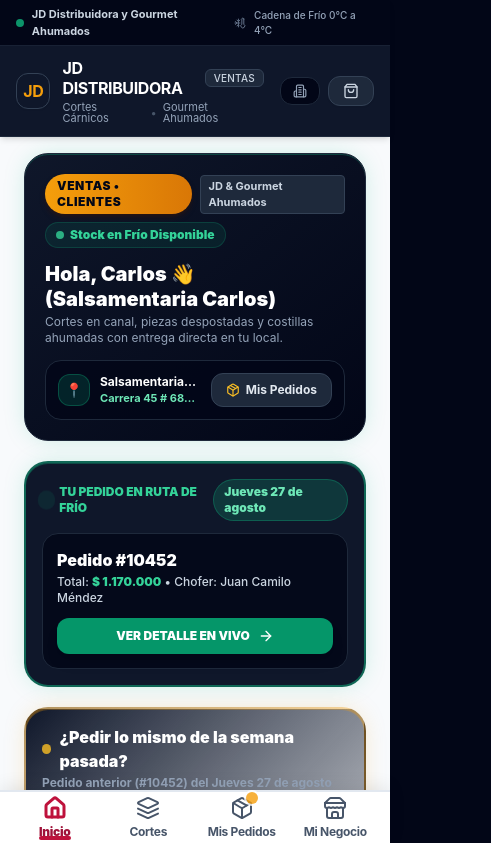
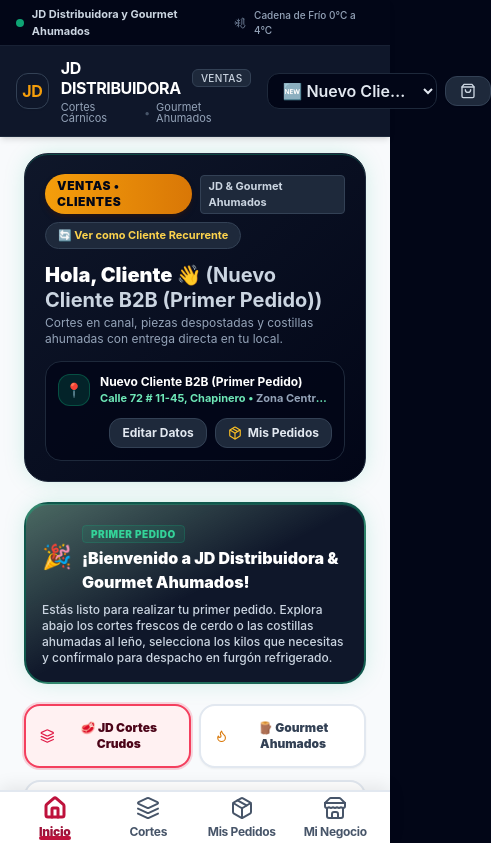
Before and after one commit to S3baz94/jd-distribuidora, a Next.js app: page / in a window 390 px wide. Shown: the top 843 px of the page, 491 px wide, since content can reach past the window. Built offline with nearby package versions, Linux system fonts and the light colour scheme.

Commit message:
feat: first-time customer demo mode with interactive customer switcher

```diff
--- a/src/app/page.tsx
+++ b/src/app/page.tsx
@@ -26,6 +26,8 @@ import {
 export default function HomePage() {
   const {
     customer,
+    allCustomers,
+    switchCustomer,
     activeOrder,
     lastOrder,
     products,
@@ -46,6 +48,8 @@ export default function HomePage() {
   const [isRepeatModalOpen, setIsRepeatModalOpen] = useState(false);
   const [isRepeating, setIsRepeating] = useState(false);
   const [quickQtys, setQuickQtys] = useState<Record<string, number>>({});
+
+  const isNewCustomer = customer.id === "cust-nuevo";
 
   // Filter products by selected brand and search query
   const filteredProducts = useMemo(() => {
@@ -86,7 +90,7 @@ export default function HomePage() {
 
   return (
     <div className="max-w-4xl mx-auto px-3 sm:px-4 py-4 space-y-5 pb-28">
-      {/* 1. Header con Colores Vivos y Glassmorphism */}
+      {/* 1. Header con Colores Vivos y Selector de Cliente */}
       <div className="bg-gradient-to-br from-slate-900 via-slate-850 to-slate-950 text-white rounded-3xl p-5 md:p-6 shadow-2xl border border-slate-800 space-y-3.5 glow-emerald-card">
         <div className="flex flex-wrap items-center justify-between gap-2">
           <div className="flex items-center gap-2">
@@ -97,23 +101,42 @@ export default function HomePage() {
               JD & Gourmet Ahumados
             </span>
           </div>
-          <span className="text-emerald-400 font-black text-xs flex items-center gap-1.5 bg-emerald-500/10 px-2.5 py-1 rounded-full border border-emerald-500/20">
-            <span className="w-2 h-2 rounded-full bg-emerald-400 animate-pulse" />
-            <span>Stock en Frío Disponible</span>
-          </span>
+
+          <div className="flex items-center gap-2">
+            {isNewCustomer ? (
+              <button
+                type="button"
+                onClick={() => switchCustomer("cust-carlos")}
+                className="text-[11px] bg-slate-800 hover:bg-slate-700 text-amber-300 font-bold px-3 py-1 rounded-full border border-slate-700 transition-colors"
+                title="Cambiar a cliente con historial"
+              >
+                🔄 Ver como Cliente Recurrente
+              </button>
+            ) : (
+              <button
+                type="button"
+                onClick={() => switchCustomer("cust-nuevo")}
+                className="text-[11px] bg-emerald-950/60 hover:bg-emerald-900 text-emerald-300 font-bold px-3 py-1 rounded-full border border-emerald-700/60 transition-colors flex items-center gap-1.5"
+                title="Probar experiencia limpia sin pedidos previos"
+              >
+                <span className="w-1.5 h-1.5 rounded-full bg-emerald-400 animate-pulse" />
+                <span>🆕 Probar como Cliente Nuevo</span>
+              </button>
+            )}
+          </div>
         </div>
 
         <div>
           <h1 className="text-xl sm:text-2xl font-black text-white leading-tight">
-            Hola, {customer.contactName.split(" ")[0]} 👋 ({customer.businessName})
+            Hola, {customer.contactName.split(" ")[0]} 👋 <span className="text-slate-300 font-bold">({customer.businessName})</span>
           </h1>
           <p className="text-xs sm:text-sm text-slate-400 mt-0.5">
             Cortes en canal, piezas despostadas y costillas ahumadas con entrega directa en tu local.
           </p>
         </div>
 
-        {/* Dirección de Entrega */}
-        <div className="bg-slate-950/80 rounded-2xl p-3 border border-slate-800 flex items-center justify-between gap-3 text-xs">
+        {/* Dirección de Entrega & Acceso a Perfil */}
+        <div className="bg-slate-950/80 rounded-2xl p-3 border border-slate-800 flex flex-col sm:flex-row sm:items-center justify-between gap-3 text-xs">
           <div className="flex items-center gap-2.5 min-w-0">
             <div className="w-8 h-8 rounded-xl bg-emerald-600/20 text-emerald-400 flex items-center justify-center text-sm font-black border border-emerald-500/30 flex-shrink-0">
               📍
@@ -128,17 +151,45 @@ export default function HomePage() {
             </div>
           </div>
 
+          <div className="flex items-center gap-2 flex-shrink-0 self-end sm:self-auto">
+            <Link
+              href="/cuenta"
+              className="px-3 py-1.5 rounded-xl bg-slate-800 hover:bg-slate-750 text-slate-200 font-bold text-xs whitespace-nowrap transition-colors border border-slate-700"
+            >
+              Editar Datos
+            </Link>
             <Link
               href="/pedidos"
-            className="px-3.5 py-2 rounded-xl bg-slate-800 hover:bg-slate-700 text-slate-200 font-bold text-xs whitespace-nowrap flex-shrink-0 transition-colors border border-slate-700 active:scale-95 flex items-center gap-1.5"
+              className="px-3 py-1.5 rounded-xl bg-slate-800 hover:bg-slate-750 text-slate-200 font-bold text-xs whitespace-nowrap transition-colors border border-slate-700 flex items-center gap-1.5"
             >
               <Package className="w-3.5 h-3.5 text-amber-400" />
               <span>Mis Pedidos</span>
             </Link>
           </div>
         </div>
+      </div>
 
-      {/* 2. Pedido Activo en Camino (Si existe) */}
+      {/* 2. Onboarding Banner para Cliente Nuevo */}
+      {isNewCustomer && (
+        <div className="bg-gradient-to-br from-emerald-950/70 via-slate-900 to-slate-900 border-2 border-emerald-500/40 rounded-3xl p-4 sm:p-5 shadow-xl text-white space-y-2 glow-emerald-card animate-in fade-in">
+          <div className="flex items-center gap-2.5">
+            <span className="text-2xl">🎉</span>
+            <div>
+              <span className="text-[10px] font-black uppercase tracking-wider text-emerald-400 bg-emerald-500/10 px-2 py-0.5 rounded border border-emerald-500/20">
+                Primer Pedido
+              </span>
+              <h2 className="text-base sm:text-lg font-black text-white mt-0.5">
+                ¡Bienvenido a JD Distribuidora & Gourmet Ahumados!
+              </h2>
+            </div>
+          </div>
+          <p className="text-xs sm:text-sm text-slate-300 font-medium">
+            Estás listo para realizar tu primer pedido. Explora abajo los cortes frescos de cerdo o las costillas ahumadas al leño, selecciona los kilos que necesitas y confírmalo para despacho en furgón refrigerado.
+          </p>
+        </div>
+      )}
+
+      {/* 3. Pedido Activo en Camino (Si existe) */}
       {activeOrder && (
         <div className="bg-gradient-to-br from-slate-900 via-slate-850 to-slate-900 border-2 border-emerald-500/50 rounded-3xl p-4 sm:p-5 shadow-2xl space-y-3 glow-emerald-card text-white">
           <div className="flex items-center justify-between">
--- a/src/components/layout/Header.tsx
+++ b/src/components/layout/Header.tsx
@@ -21,6 +21,8 @@ export const Header: React.FC = () => {
   const pathname = usePathname();
   const {
     customer,
+    allCustomers,
+    switchCustomer,
     cartTotal,
     cartKg,
     cartItemsCount,
@@ -93,23 +95,27 @@ export const Header: React.FC = () => {
 
         {/* Right side: Client Business Badge & Cart Button */}
         <div className="flex items-center gap-2 sm:gap-3">
-          {/* Customer info pill */}
-          <div className="flex items-center gap-2 px-3 py-1.5 rounded-xl bg-slate-950 border border-slate-800 text-left text-xs">
-            <Building2 className="w-3.5 h-3.5 text-slate-400 flex-shrink-0" />
-            <div className="hidden sm:block">
-              <p className="font-semibold text-slate-200 leading-none truncate max-w-[130px]">
-                {customer.businessName}
-              </p>
-              <p className="text-[10px] text-slate-400 leading-none mt-0.5">
-                {customer.assignedPriceListName || customer.contactName}
-              </p>
-            </div>
+          {/* Customer info selector */}
+          <div className="relative">
+            <select
+              value={customer.id}
+              onChange={(e) => switchCustomer(e.target.value)}
+              className="bg-slate-950 hover:bg-slate-850 border border-slate-800 text-slate-200 text-xs font-semibold rounded-xl px-2.5 py-1.5 focus:outline-none focus:border-slate-700 cursor-pointer max-w-[170px] sm:max-w-[220px] truncate"
+              title="Cambiar cliente o probar como Cliente Nuevo"
+            >
+              {allCustomers.map((c) => (
+                <option key={c.id} value={c.id}>
+                  {c.id === "cust-nuevo" ? "🆕 " : "🏪 "}
+                  {c.businessName}
+                </option>
+              ))}
+            </select>
           </div>
 
           {/* Cart Button */}
           <button
             onClick={() => setIsCartOpen(true)}
-            className="flex items-center gap-2 px-3.5 py-1.5 rounded-xl bg-slate-800 hover:bg-slate-700 text-white border border-slate-700 text-xs font-semibold shadow-sm transition-all relative"
+            className="flex items-center gap-2 px-3.5 py-1.5 rounded-xl bg-slate-800 hover:bg-slate-700 text-white border border-slate-700 text-xs font-semibold shadow-sm transition-all relative flex-shrink-0"
             title="Ver pedido actual"
           >
             <ShoppingBag className="w-4 h-4 text-slate-300" />
--- a/src/services/mockData.ts
+++ b/src/services/mockData.ts
@@ -12,6 +12,26 @@ export const DEMO_COMPANY = {
 };
 
 export const INITIAL_CUSTOMERS: Customer[] = [
+  {
+    id: "cust-nuevo",
+    companyId: "dist-001",
+    businessName: "Nuevo Cliente B2B (Primer Pedido)",
+    contactName: "Cliente Nuevo",
+    nit: "901.999.888-0",
+    phone: "320 123 4567",
+    email: "cliente.nuevo@gmail.com",
+    address: "Calle 72 # 11-45, Chapinero",
+    city: "Bogotá D.C.",
+    zone: "Zona Centro & Chapinero (Galerías)",
+    lat: 4.6560,
+    lng: -74.0600,
+    priceListId: "list-famas-a",
+    assignedPriceListName: "Tarifa Institucional JD - Nivel A",
+    status: "active",
+    paymentTerms: "Contado contra entrega / Transferencia",
+    minOrderAmount: 300000,
+    deliveryDays: "Lunes a Sábado",
+  },
   {
     id: "cust-carlos",
     companyId: "dist-001",
```
Lines whose indentation alone changed are shown as unchanged.
